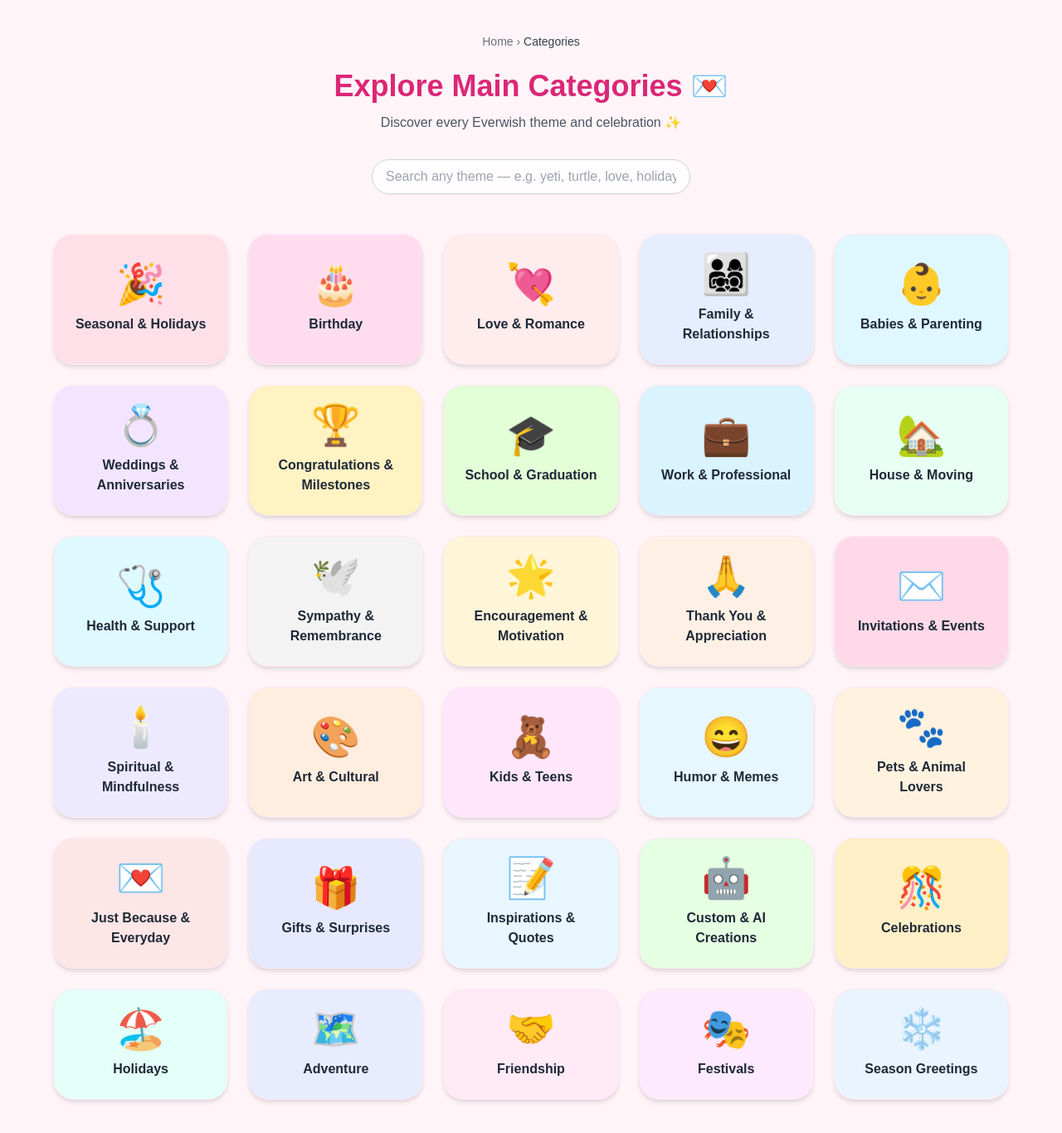
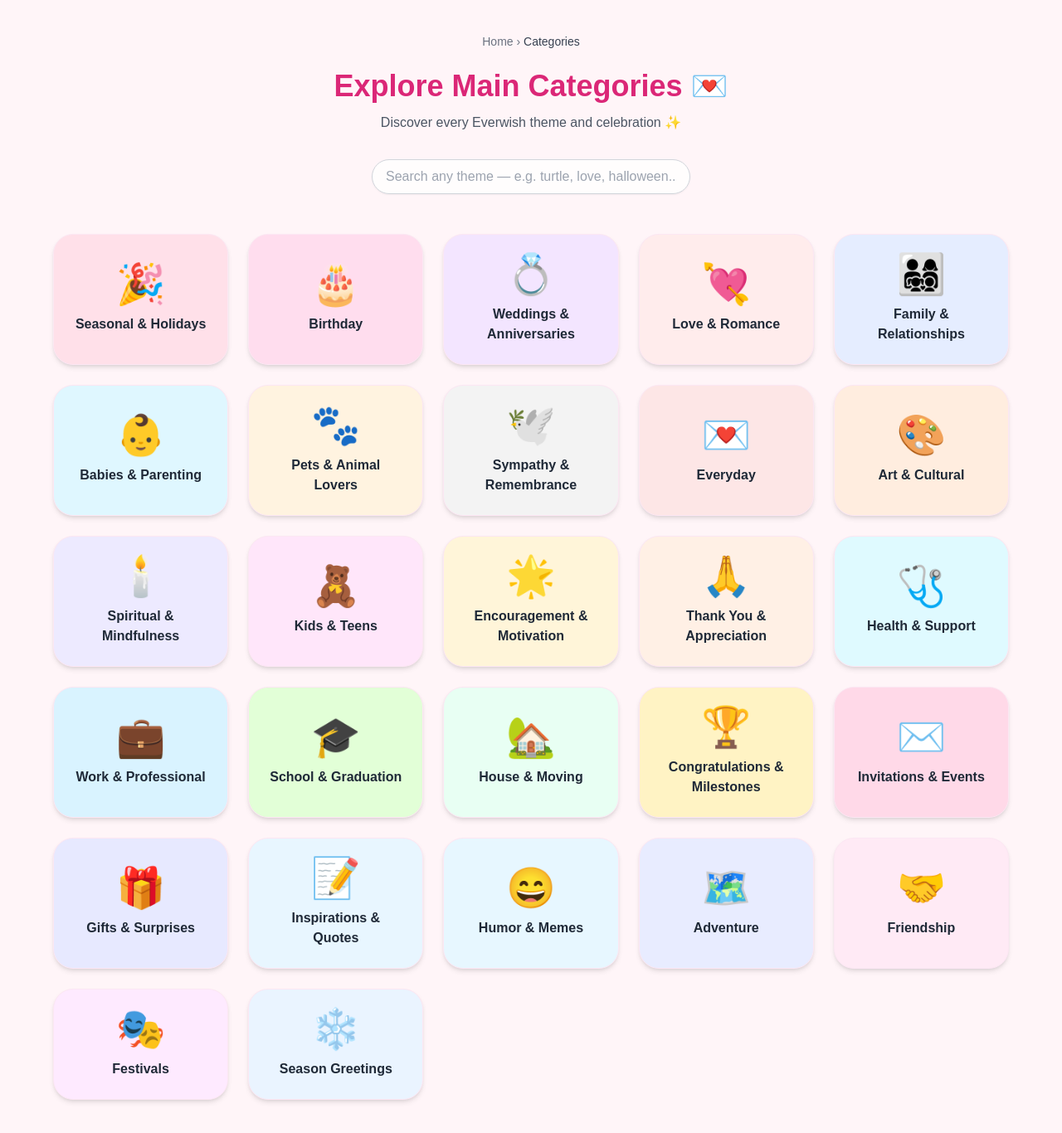
Before and after one commit to everwishhq-commits/EverWish, a Next.js app: page /categories in a window 1280 px wide. Shown: the whole page at 83% size. Built offline with nearby package versions, Linux system fonts and the light colour scheme.

Commit message:
Update page.js

```diff
--- a/app/categories/page.js
+++ b/app/categories/page.js
@@ -6,30 +6,27 @@ import { motion } from "framer-motion";
 const allCategories = [
   { name: "Seasonal & Holidays", emoji: "🎉", slug: "seasonal-holidays", color: "#FFE0E9" },
   { name: "Birthday", emoji: "🎂", slug: "birthday", color: "#FFDDEE" },
+  { name: "Weddings & Anniversaries", emoji: "💍", slug: "weddings-anniversaries", color: "#F3E5FF" },
   { name: "Love & Romance", emoji: "💘", slug: "love-romance", color: "#FFECEC" },
   { name: "Family & Relationships", emoji: "👨‍👩‍👧‍👦", slug: "family-relationships", color: "#E5EDFF" },
   { name: "Babies & Parenting", emoji: "👶", slug: "babies-parenting", color: "#DFF7FF" },
-  { name: "Weddings & Anniversaries", emoji: "💍", slug: "weddings-anniversaries", color: "#F3E5FF" },
-  { name: "Congratulations & Milestones", emoji: "🏆", slug: "congrats-milestones", color: "#FFF3C4" },
-  { name: "School & Graduation", emoji: "🎓", slug: "school-graduation", color: "#E2FFD7" },
-  { name: "Work & Professional", emoji: "💼", slug: "work-professional", color: "#D9F3FF" },
-  { name: "House & Moving", emoji: "🏡", slug: "house-moving", color: "#E8FFF3" },
-  { name: "Health & Support", emoji: "🩺", slug: "health-support", color: "#DFFAFF" },
+  { name: "Pets & Animal Lovers", emoji: "🐾", slug: "pets-animal-lovers", color: "#FFF3E0" },
   { name: "Sympathy & Remembrance", emoji: "🕊️", slug: "sympathy-remembrance", color: "#F3F3F3" },
+  { name: "Everyday", emoji: "💌", slug: "everyday", color: "#FDE6E6" },
+  { name: "Art & Cultural", emoji: "🎨", slug: "art-cultural", color: "#FFEDDF" },
+  { name: "Spiritual & Mindfulness", emoji: "🕯️", slug: "spiritual-mindfulness", color: "#EDEAFF" },
+  { name: "Kids & Teens", emoji: "🧸", slug: "kids-teens", color: "#FFE6FA" },
   { name: "Encouragement & Motivation", emoji: "🌟", slug: "encouragement-motivation", color: "#FFF5D9" },
   { name: "Thank You & Appreciation", emoji: "🙏", slug: "thank-you-appreciation", color: "#FFF0E5" },
+  { name: "Health & Support", emoji: "🩺", slug: "health-support", color: "#DFFAFF" },
+  { name: "Work & Professional", emoji: "💼", slug: "work-professional", color: "#D9F3FF" },
+  { name: "School & Graduation", emoji: "🎓", slug: "school-graduation", color: "#E2FFD7" },
+  { name: "House & Moving", emoji: "🏡", slug: "house-moving", color: "#E8FFF3" },
+  { name: "Congratulations & Milestones", emoji: "🏆", slug: "congratulations-milestones", color: "#FFF3C4" },
   { name: "Invitations & Events", emoji: "✉️", slug: "invitations-events", color: "#FFD9E8" },
-  { name: "Spiritual & Mindfulness", emoji: "🕯️", slug: "spiritual-mindfulness", color: "#EDEAFF" },
-  { name: "Art & Cultural", emoji: "🎨", slug: "art-cultural", color: "#FFEDDF" },
-  { name: "Kids & Teens", emoji: "🧸", slug: "kids-teens", color: "#FFE6FA" },
-  { name: "Humor & Memes", emoji: "😄", slug: "humor-memes", color: "#E7F7FF" },
-  { name: "Pets & Animal Lovers", emoji: "🐾", slug: "pets-animal-lovers", color: "#FFF3E0" },
-  { name: "Just Because & Everyday", emoji: "💌", slug: "just-because", color: "#FDE6E6" },
   { name: "Gifts & Surprises", emoji: "🎁", slug: "gifts-surprises", color: "#E7E9FF" },
   { name: "Inspirations & Quotes", emoji: "📝", slug: "inspirations-quotes", color: "#E8F6FF" },
-  { name: "Custom & AI Creations", emoji: "🤖", slug: "custom-ai-creations", color: "#E5FFE2" },
-  { name: "Celebrations", emoji: "🎊", slug: "celebrations", color: "#FFF0C7" },
-  { name: "Holidays", emoji: "🏖️", slug: "holidays", color: "#E4FFF7" },
+  { name: "Humor & Memes", emoji: "😄", slug: "humor-memes", color: "#E7F7FF" },
   { name: "Adventure", emoji: "🗺️", slug: "adventure", color: "#E8ECFF" },
   { name: "Friendship", emoji: "🤝", slug: "friendship", color: "#FFEAF5" },
   { name: "Festivals", emoji: "🎭", slug: "festivals", color: "#FEEAFF" },
@@ -68,7 +65,7 @@ export default function CategoriesGridPage() {
       <div className="flex justify-center mb-12 w-full">
         <input
           type="text"
-          placeholder="Search any theme — e.g. yeti, turtle, love, holidays..."
+          placeholder="Search any theme — e.g. turtle, love, halloween..."
           value={search}
           onChange={(e) => setSearch(e.target.value)}
           className="w-80 md:w-96 px-4 py-2 rounded-full border border-gray-300 shadow-sm focus:outline-none focus:ring-2 focus:ring-pink-300 text-gray-700 bg-white/80"
@@ -86,7 +83,7 @@ export default function CategoriesGridPage() {
                 boxShadow: "0 8px 20px rgba(255,182,193,0.35)",
               }}
               transition={{ type: "spring", stiffness: 300 }}
-              onClick={() => router.push(`/category/${cat.slug}`)} // ✅ ENLACE A SUBCATEGORÍAS
+              onClick={() => router.push(`/category/${cat.slug}`)}
               className="cursor-pointer flex flex-col items-center justify-center rounded-3xl shadow-md border border-pink-100 text-gray-800 font-semibold p-6 hover:border-pink-200 hover:bg-pink-50"
               style={{ backgroundColor: cat.color }}
             >
```
